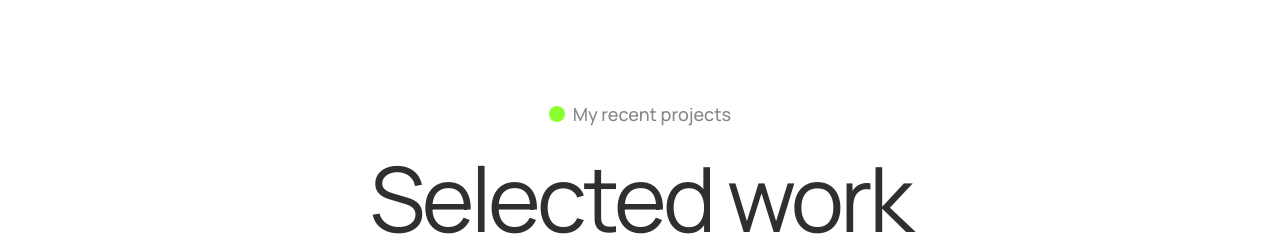
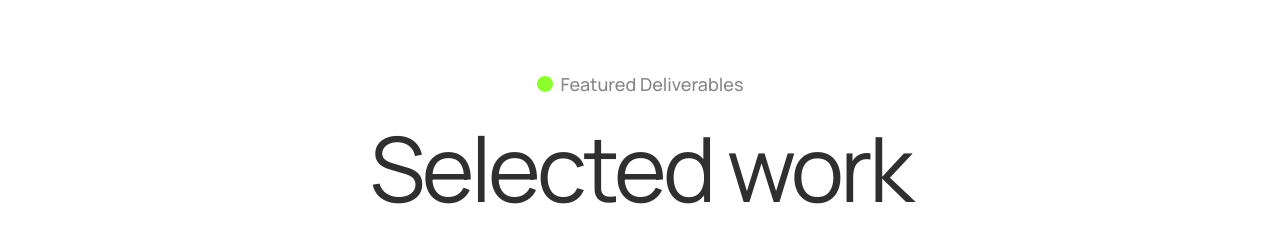
Before and after one commit to notRadioOpaque/heyismail.xyz, a SvelteKit app: page /projects in a window 1280 px wide. Shown: the part 129-365 px from the top of the page. Built offline with nearby package versions, Linux system fonts and the light colour scheme.

Commit message:
:art: updated Projects page layout by reducing padding and changing section title to "Featured Deliverables," enhancing visual clarity and focus on project highlights.

```diff
--- a/src/routes/projects/+page.svelte
+++ b/src/routes/projects/+page.svelte
@@ -39,11 +39,11 @@
 	};
 </script>
 
-<section class="p-[100px]">
+<section class="p-[70px]">
 	<div class="flex flex-col items-center justify-center gap-5">
 		<div bind:this={subText} class="flex items-center gap-2">
 			<Dot size="md" />
-			<p class="text-subtext-text text-lg font-medium">My recent projects</p>
+			<p class="text-subtext-text text-lg font-medium">Featured Deliverables</p>
 		</div>
 
 		<p
```
